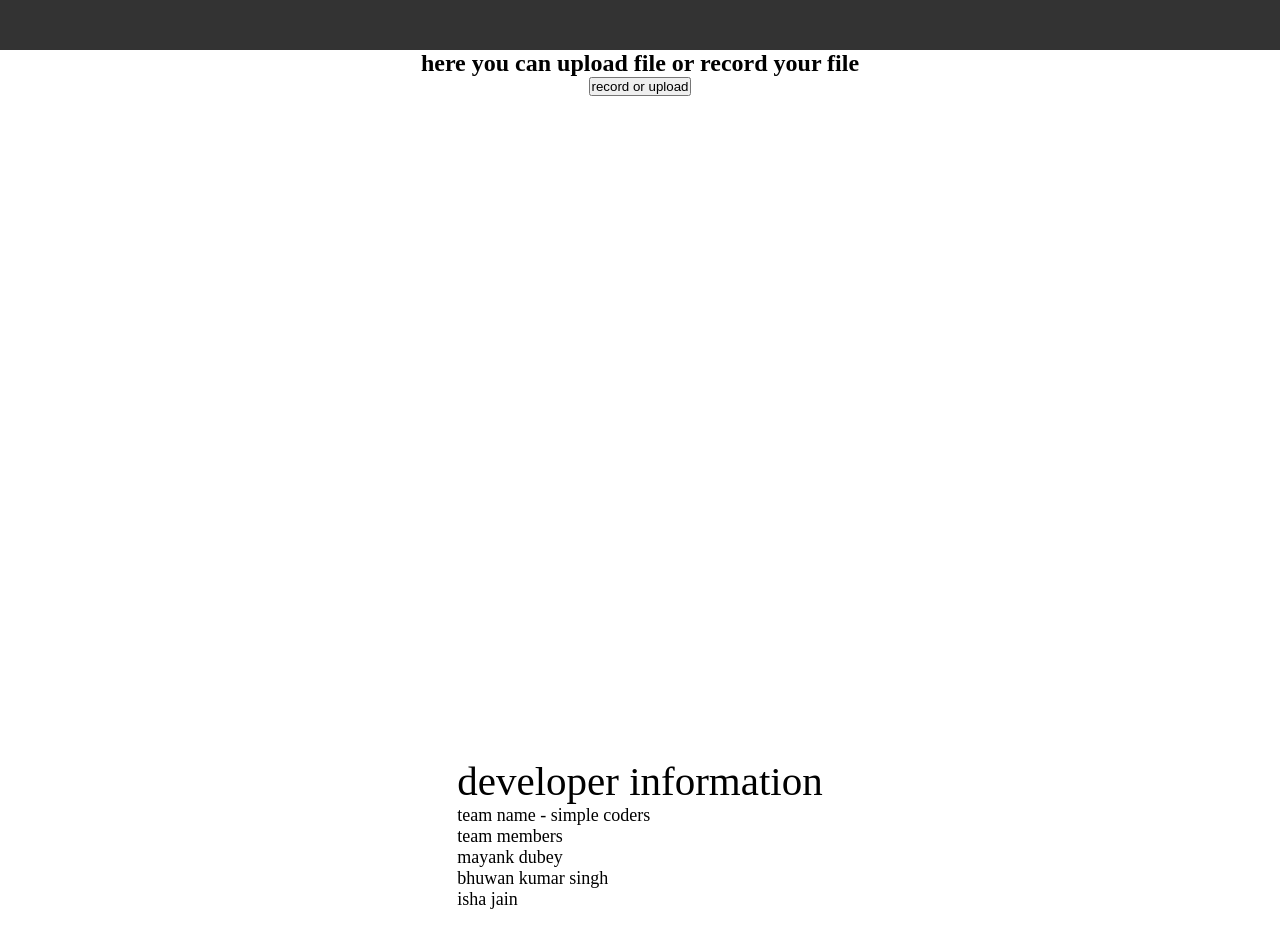
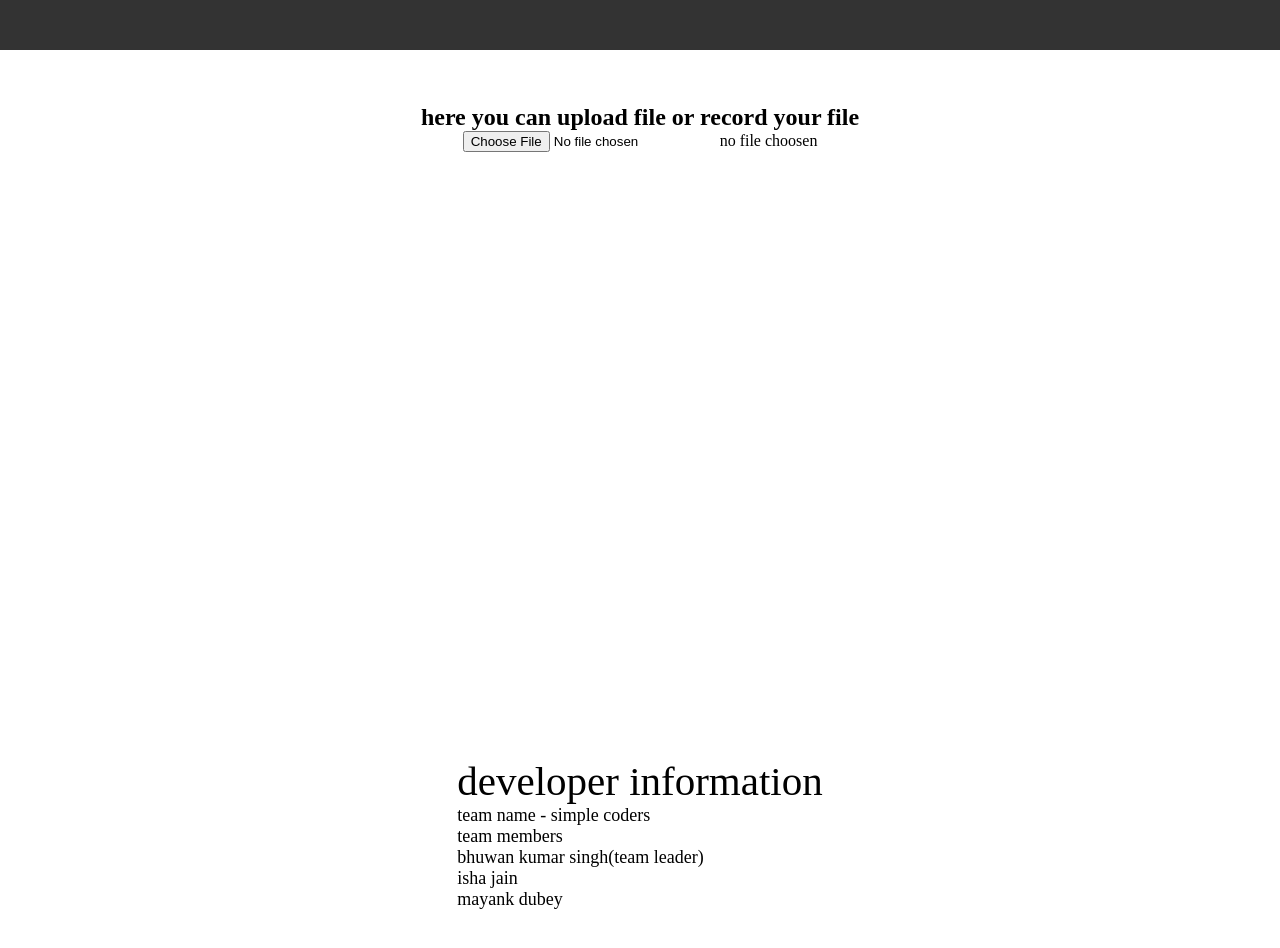
Before and after one commit to BhuwanSingh/Ode_to_Code-, a website: page index.html in a window 1280 px wide. Shown: the part 660-1608 px from the top of the page. Drawn offline with Linux system fonts and the light colour scheme.

Commit message:
Update index.html

```diff
--- a/index.html
+++ b/index.html
@@ -30,9 +30,10 @@
   <section>
 
     <section class="software">
-    <h2 class="text center">here you can upload file or record your file </h2>
+    <h2 class="text center"> <br><br>here you can upload file or record your file </h2>
     <div class="form">
-      <button class="btn"> record or upload</button>
+      <input type="file"  id="actual-btn">
+      <label for="actual-btn">no file choosen</label>
     </div>
   </section>
 
@@ -44,7 +45,7 @@
      <section class= "secmain">
       <div class="para">
       <p class="sectiontag text-big"> developer information</p>
-       <p class="sectionsubtag text-small">team name - simple coders <br> team members <br> mayank dubey <br> bhuwan kumar singh <br> isha jain </p>
+       <p class="sectionsubtag text-small">team name - simple coders <br> team members <br>bhuwan kumar singh(team leader) <br> isha jain <br>mayank dubey  </p>
       </div>
       </section>
 
```
